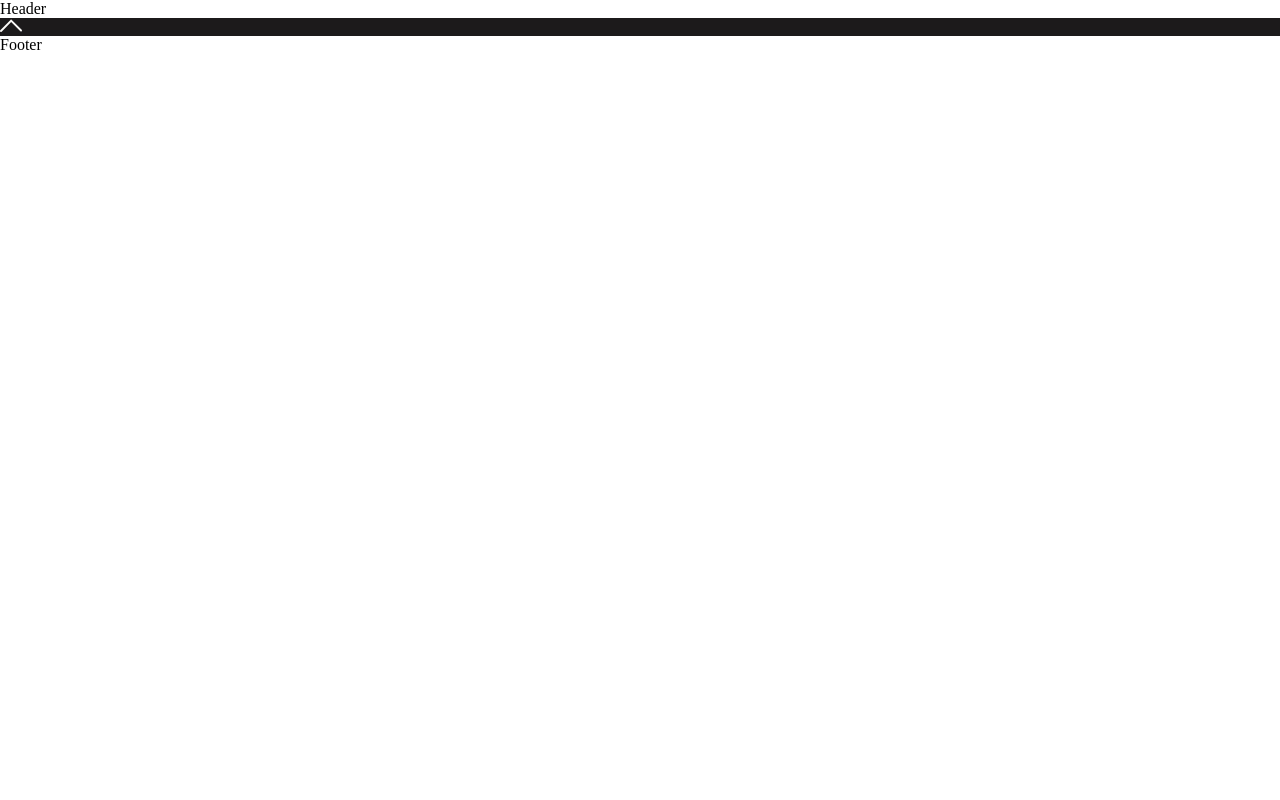
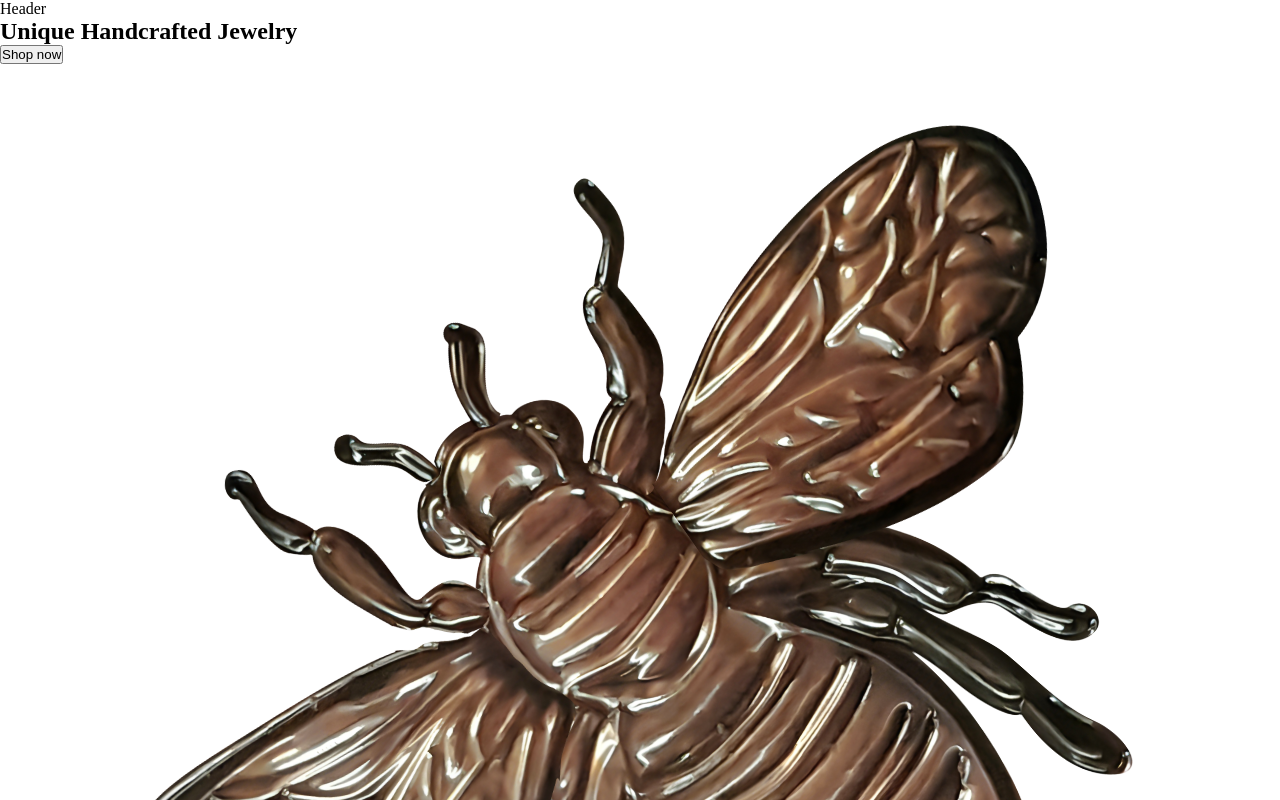
Before and after one commit to KonstantinVchkov/marinov-design, a Next.js app in the folder marinov-design/: page / in a window 1280 px wide. Shown: the top 800 px of the page. Built offline with nearby package versions, Linux system fonts and the light colour scheme.

Commit message:
json animations function done

```diff
--- a/marinov-design/src/components/HomePage/FirstSection.tsx
+++ b/marinov-design/src/components/HomePage/FirstSection.tsx
@@ -2,6 +2,9 @@ import React from "react";
 import style from "./style.module.css";
 import ButtonComp from "../ButtonComponent/Button";
 import router from "next/router";
+import dynamic from 'next/dynamic';
+import beeAnimation from '../../../public/images/json-animations/bee_animation.json'
+const LottieAnimation = dynamic(() => import('./LottieAnimation'), { ssr: false });
 
 const FirstSection = () => {
   const handleRoute = (value: string) => {
@@ -18,6 +21,9 @@ const FirstSection = () => {
               handleRoute("jewelry");
             }}
           />
+          <div className="animation">
+            <LottieAnimation animationData={beeAnimation} />
+          </div>
         </div>
       </div>
       <div className={style.hero_custom}>
--- a/marinov-design/src/components/HomePage/HomePage.tsx
+++ b/marinov-design/src/components/HomePage/HomePage.tsx
@@ -1,12 +1,14 @@
-import React from 'react'
-import style from './style.module.css'
-import ScrollBar from '../Scroll/ScrollBar'
+import React from "react";
+import style from "./style.module.css";
+import ScrollBar from "../Scroll/ScrollBar";
+import FirstSection from "./FirstSection";
 const HomePage = () => {
   return (
     <div className={style.HomePageComponent}>
-        <ScrollBar />
+      <FirstSection />
+      <ScrollBar />
     </div>
-  )
-}
+  );
+};
 
-export default HomePage
+export default HomePage;
--- /dev/null
+++ b/marinov-design/src/components/HomePage/LottieAnimation.tsx
@@ -0,0 +1,34 @@
+import React, { useEffect, useRef } from 'react';
+import lottie, { AnimationItem } from 'lottie-web';
+
+interface LottieAnimationProps {
+  animationData: any;
+}
+
+const LottieAnimation: React.FC<LottieAnimationProps> = ({ animationData }) => {
+  const animationContainer = useRef<HTMLDivElement>(null);
+  const animationInstance = useRef<AnimationItem | null>(null);
+
+  useEffect(() => {
+    if (animationContainer.current) {
+      animationInstance.current = lottie.loadAnimation({
+        container: animationContainer.current,
+        renderer: 'svg',
+        loop: true,
+        autoplay: true,
+        animationData,
+      });
+
+      // Cleanup function
+      return () => {
+        if (animationInstance.current) {
+          animationInstance.current.destroy();
+        }
+      };
+    }
+  }, []);
+
+  return <div ref={animationContainer}></div>;
+};
+
+export default LottieAnimation;
```
